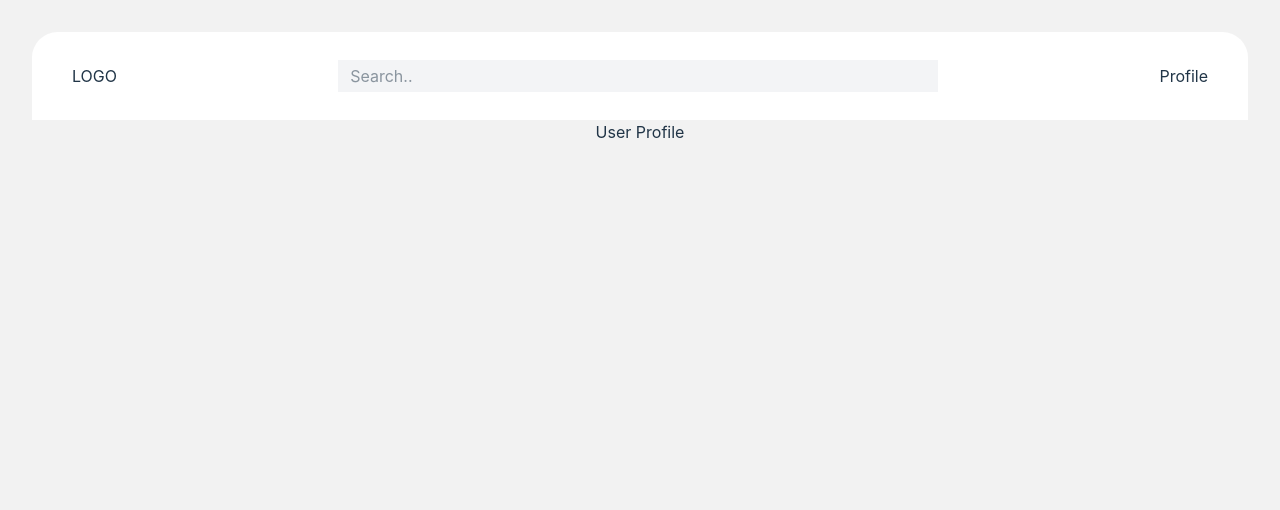
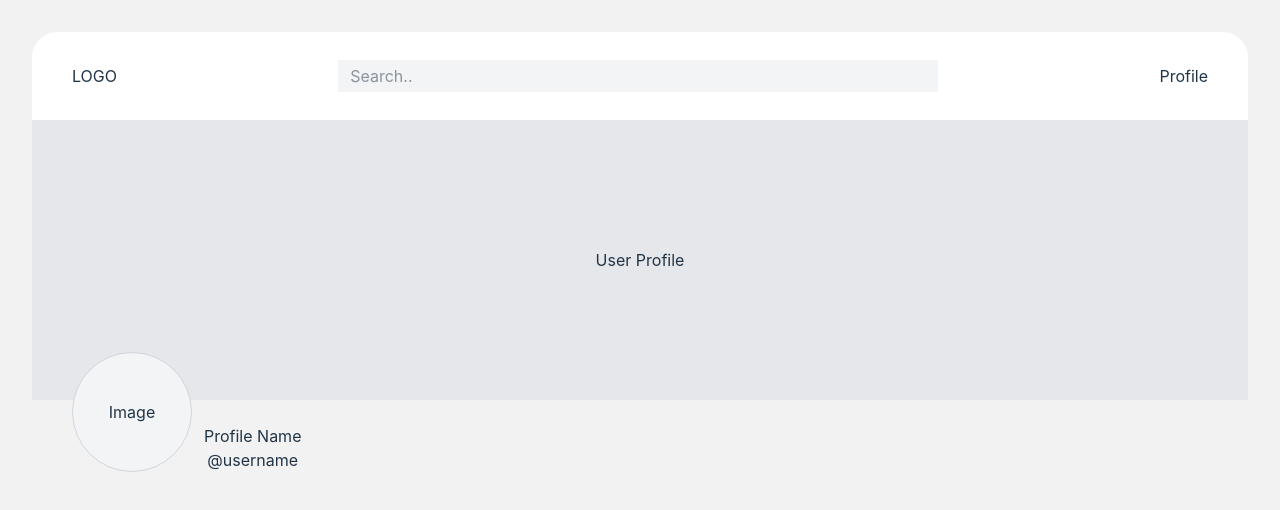
Before and after one commit to hassammd/SocialApp, a React (Vite) app: page /profile in a window 1280 px wide. Shown: the top 510 px of the page. Built offline with nearby package versions, Linux system fonts and the light colour scheme; no server answers; sample sign-in values are in the browser's storage.

Commit message:
create protected routes

```diff
--- a/src/Components/Login.jsx
+++ b/src/Components/Login.jsx
@@ -1,10 +1,10 @@
 import { faUser } from "@fortawesome/free-regular-svg-icons";
 import { faLock } from "@fortawesome/free-solid-svg-icons";
 import { FontAwesomeIcon } from "@fortawesome/react-fontawesome";
-import { useState } from "react";
+import { useEffect, useState } from "react";
 import { useNavigate } from "react-router-dom";
 import { auth } from '../firebase'
-import { signInWithEmailAndPassword } from "firebase/auth"
+import { signInWithEmailAndPassword, onAuthStateChanged } from "firebase/auth"
 
 const Login = () => {
 
@@ -12,6 +12,9 @@ const Login = () => {
     const [password, setPassword] = useState('')
     const [loginError, setLoginError] = useState({})
     const [firebaseLoginErr, setFirebaseLoginErr] = useState('')
+    const [isLogedIn, setIsLogedIn] = useState(false)
+
+
     console.log(loginError)
 
     const navigate = useNavigate()
@@ -27,7 +30,19 @@ const Login = () => {
 
     //error handling
 
+    useEffect(() => {
+        onAuthStateChanged(auth, (user) => {
+            if (user) {
+                setIsLogedIn(true)
+                navigate('/profile')
+            } else {
+                navigate('/')
+                console.log('user is not logedin')
 
+            }
+
+        })
+    }, [])
 
 
 
@@ -90,7 +105,8 @@ const Login = () => {
     };
 
     return (
-        <div className="w-full max-w-md m-auto bg-white p-8">
+        <>
+            {!isLogedIn ? (<> < div className="w-full max-w-md m-auto bg-white p-8" >
                 <h3 className="text-2xl font-bold mb-6">Login</h3>
 
                 {firebaseLoginErr && <p className="bg-red-100 pt-1 pb-1 mb-8">{firebaseLoginErr}</p>}
@@ -151,7 +167,12 @@ const Login = () => {
                         <span onClick={() => navigate('/signup')} className="w-100 cursor-pointer">SIGN UP</span>
                     </div>
                 </form>
-        </div>
+            </div > </>) : <p>Loading....</p>
+            }
+
+        </>
+
+
     );
 };
 
--- a/src/Components/Navbar.jsx
+++ b/src/Components/Navbar.jsx
@@ -31,7 +31,7 @@ const Navbar = () => {
         <>
 
             <ul className="flex flex-col justify-left items-start gap-2 color-red-100">
-                <li><Link className="flex items-center gap-2 justify-center" to={'home'}><span><FontAwesomeIcon icon={faHouse} /></span> Home</Link></li>
+                <li><Link className="flex items-center gap-2 justify-center" to={'/home'}><span><FontAwesomeIcon icon={faHouse} /></span> Home</Link></li>
                 <li><Link className="flex items-center gap-2 justify-center"><FontAwesomeIcon icon={faUserGroup} />Friends</Link></li>
                 <li><Link className="flex items-center gap-2 justify-center"><FontAwesomeIcon icon={faPeopleGroup} />Groups</Link></li>
                 <li><Link className="flex items-center gap-2 justify-center"><FontAwesomeIcon icon={faCartPlus} />Marketplace</Link></li>
--- a/src/Components/Profile.jsx
+++ b/src/Components/Profile.jsx
@@ -1,9 +1,28 @@
+import AddPost from "./AddPost"
+
 const Profile = () => {
     return (
 
         <>
 
-            <h2>User Profile</h2>
+            <div className="bg-gray-200 h-70 flex items-center justify-center relative">
+
+                <h2>User Profile</h2>
+                <div className="flex items-end absolute -bottom-18 left-10 gap-3">
+                    <div className="border border-gray-300 rounded-full bg-gray-100 h-30 w-30  flex justify-center items-center">
+                        <span>Image</span>
+                    </div>
+                    <div>
+                        <h2>Profile Name</h2>
+                        <span>@username</span>
+                    </div>
+
+                </div>
+            </div>
+
+
+
+
         </>
     )
 }
--- a/src/Components/ProtectedRoute.jsx
+++ b/src/Components/ProtectedRoute.jsx
@@ -3,8 +3,7 @@ import { auth } from "../firebase"
 import { onAuthStateChanged } from "firebase/auth"
 import { Outlet, useNavigate } from "react-router-dom"
 
-const ProtectedRoute = ({ children }) => {
-
+const ProtectedRoute = () => {
     const [user, setUser] = useState(null)
     const [loading, setLoading] = useState(true)
 
@@ -12,24 +11,24 @@ const ProtectedRoute = ({ children }) => {
 
     useEffect(() => {
         const unsubscribe = onAuthStateChanged(auth, (currentUser) => {
-
             if (currentUser) {
                 setUser(currentUser)
-
+                console.log('user is logedin')
             } else {
                 navigate('/')
             }
             setLoading(false)
-            return () => unsubscribe()
         })
+
+        // Cleanup
+        return () => unsubscribe()
     }, [navigate])
 
     if (loading) {
-
         return <p>Loading...</p>
     }
 
-    return <Outlet />
+    return user ? <Outlet /> : null
+}
 
-}
 export default ProtectedRoute
```
Lines whose indentation alone changed are shown as unchanged.
